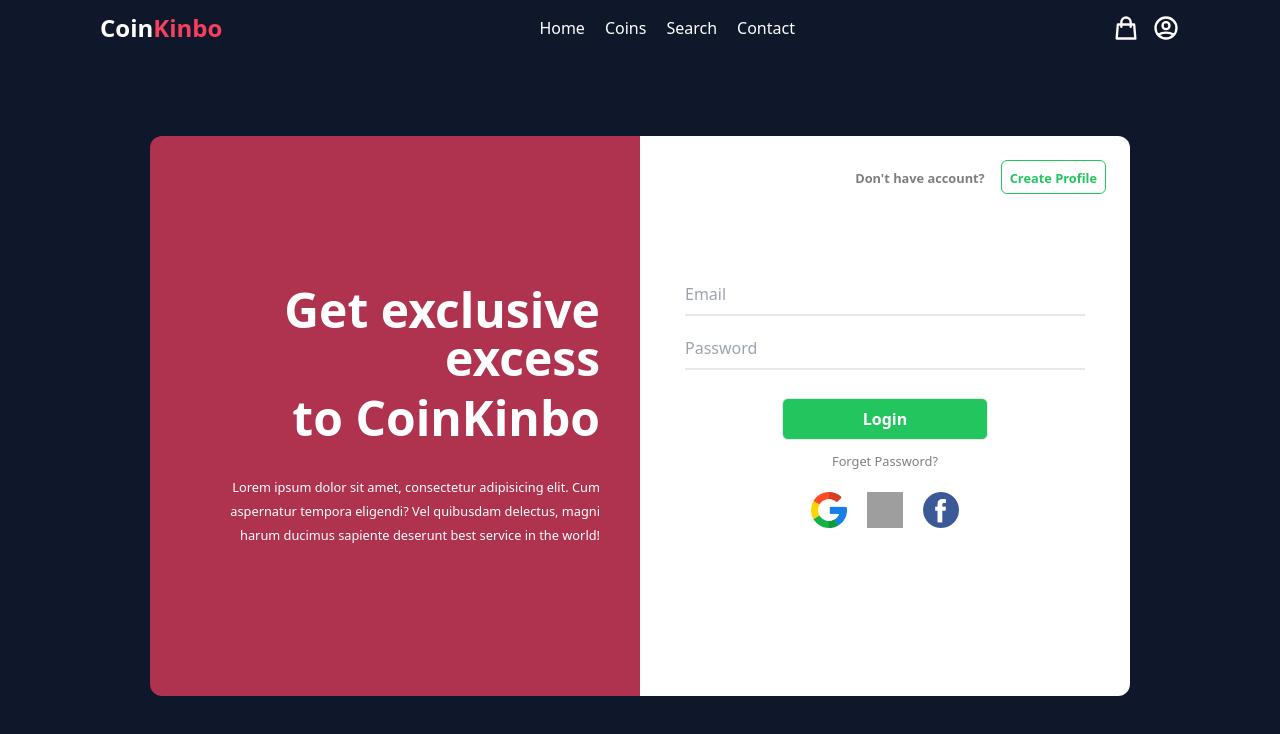
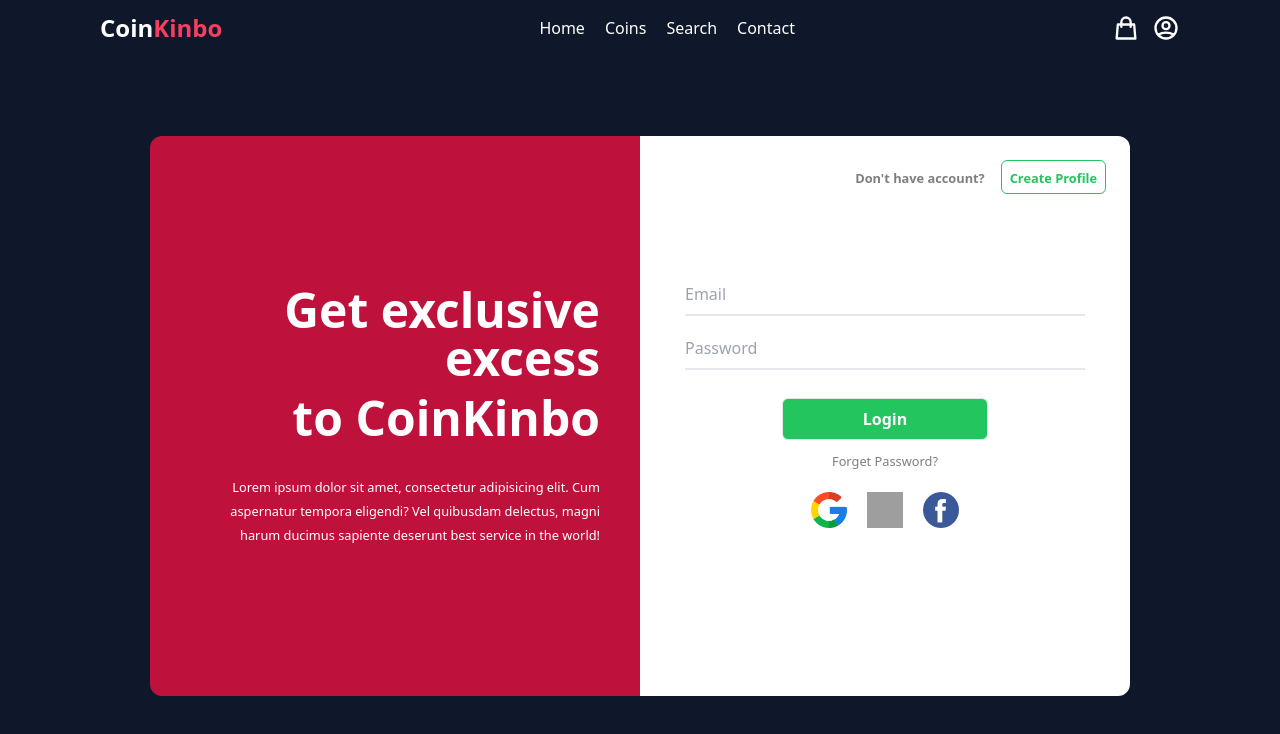
Before and after one commit to sajeeb-me/coin-kinbo, a React (Create React App) app: page /profile in a window 1280 px wide. Shown: the top 734 px of the page. Built offline with nearby package versions, Linux system fonts and the light colour scheme; no server answers; grey boxes are pictures that could not be loaded.

Commit message:
profile color change

```diff
--- a/src/components/Profile/Profile.js
+++ b/src/components/Profile/Profile.js
@@ -58,7 +58,7 @@
                     <div>
                         <div className='flex justify-center items-center h-[90vh] px-[150px]'>
                             <section className='grid grid-cols-2 h-[70vh]'>
-                                <div className='bg-rose-500 rounded-l-xl bg-opacity-70 p-10 flex items-center'>
+                                <div className='bg-rose-700 rounded-l-xl p-10 flex items-center'>
                                     <article>
                                         <h2 className='text-5xl text-right font-semibold'>Get exclusive excess</h2>
                                         <h2 className='text-5xl text-right font-semibold my-3'>to CoinKinbo</h2>
```
